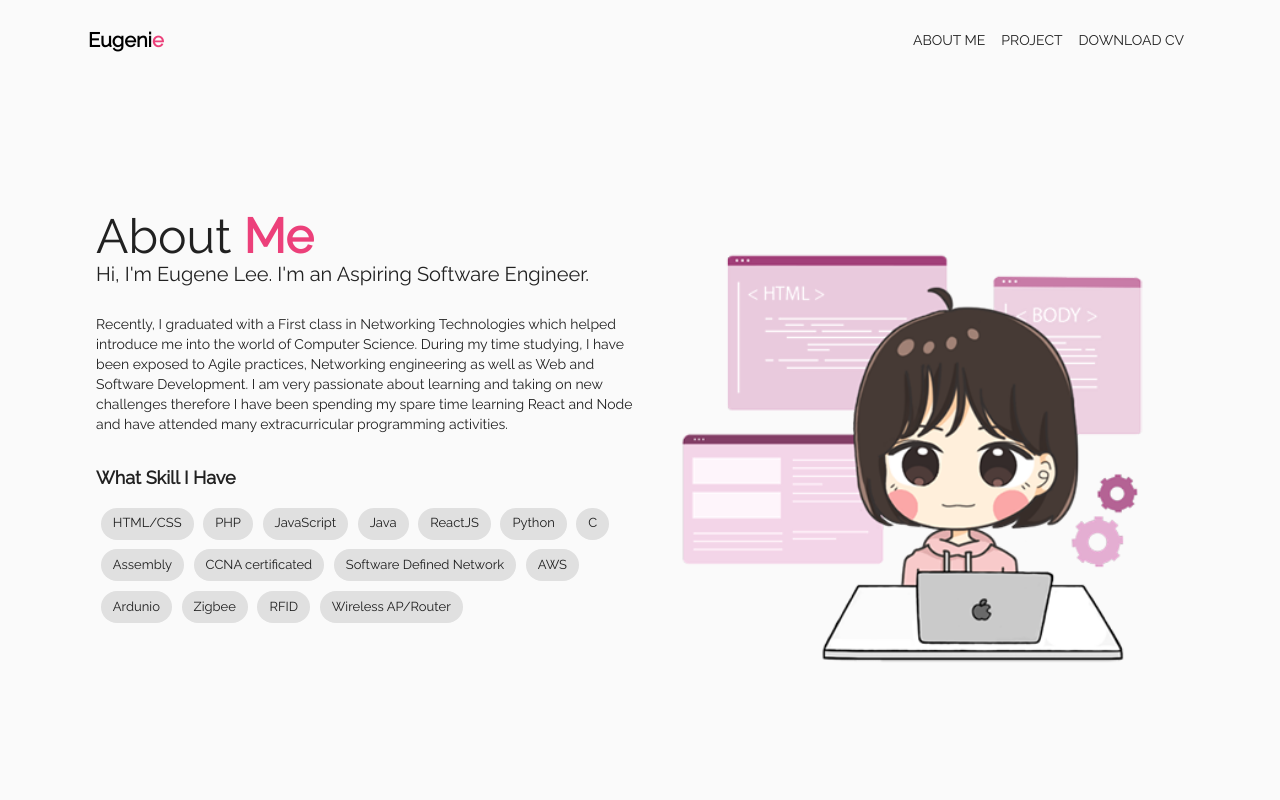
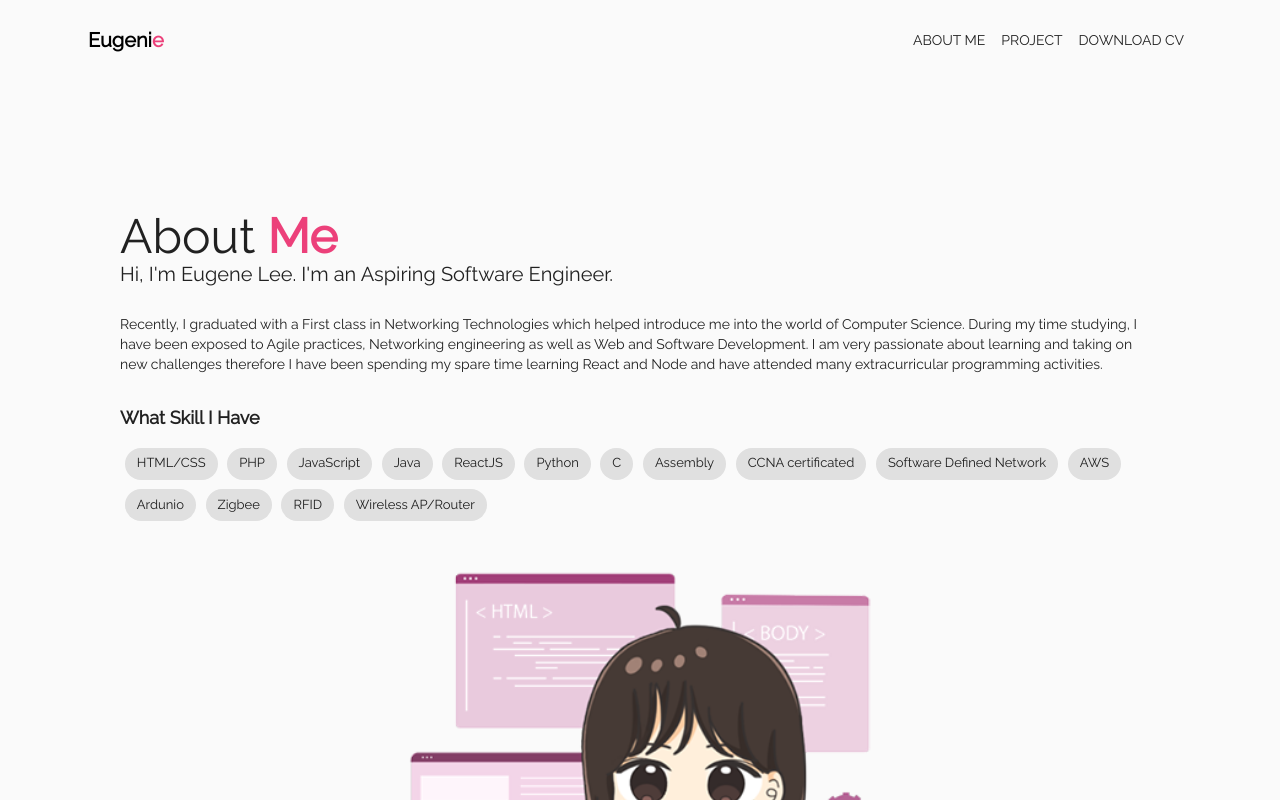
Before and after one commit to eugenelee97/Portfolio, a React (Create React App) app: page / in a window 1280 px wide. Shown: the top 800 px of the page. Built offline with nearby package versions, Linux system fonts and the light colour scheme.

Commit message:
fixed breakpoint

```diff
--- a/src/component/aboutMe/About_Logo.js
+++ b/src/component/aboutMe/About_Logo.js
@@ -21,7 +21,7 @@ export default function AboutImg() {
   const classes = useStyles();
 
   return (
-    <Grid className={classes.imgBlock} item xs={12} sm={6}>
+    <Grid className={classes.imgBlock} item sm={12}>
       <img className={classes.img} src="./Eugene.png" alt="" />
     </Grid>
   );
--- a/src/component/aboutMe/About_Main.js
+++ b/src/component/aboutMe/About_Main.js
@@ -25,7 +25,7 @@ export default function AboutTxt() {
   const classes = useStyles();
 
   return (
-    <Grid item xs={12} sm={6}>
+    <Grid item sm={12}>
       <Typography variant="h3" component="h1">
         About <span className={classes.other}>Me</span>
       </Typography>
--- a/src/component/project/Project.js
+++ b/src/component/project/Project.js
@@ -34,28 +34,29 @@ const responsive = {
   desktop: {
     breakpoint: {
       max: 3000,
-      min: 1024
+      min: 1024,
     },
     items: 3,
-    partialVisibilityGutter: 40
+    partialVisibilityGutter: 40,
   },
   mobile: {
     breakpoint: {
-      max: 768,
-      min: 300
+      max: 800,
+      min: 0,
     },
     items: 1,
-    partialVisibilityGutter: 30
+    partialVisibilityGutter: 30,
   },
   tablet: {
     breakpoint: {
       max: 1024,
-      min: 768
+      min: 800,
     },
-    items: 2,
-    partialVisibilityGutter: 30
-  }
+    items: 1,
+    partialVisibilityGutter: 30,
+  },
 };
+
 
 const Projects = forwardRef(({ list }, ref) => {
   const classes = useStyles();
--- a/src/component/theme/theme_edit.js
+++ b/src/component/theme/theme_edit.js
@@ -2,6 +2,15 @@ import { createMuiTheme } from "@material-ui/core/styles";
 
 export const eugeneTheme = createMuiTheme({
   typography: {
-    fontFamily: "Raleway, Arial"
-  }
+    fontFamily: "Raleway, Arial",
+  },
+  breakpoints: {
+    values: {
+      xs: 0,
+      sm: 800,
+      md: 960,
+      lg: 1200,
+      xl: 1920,
+    },
+  },
 });
```
